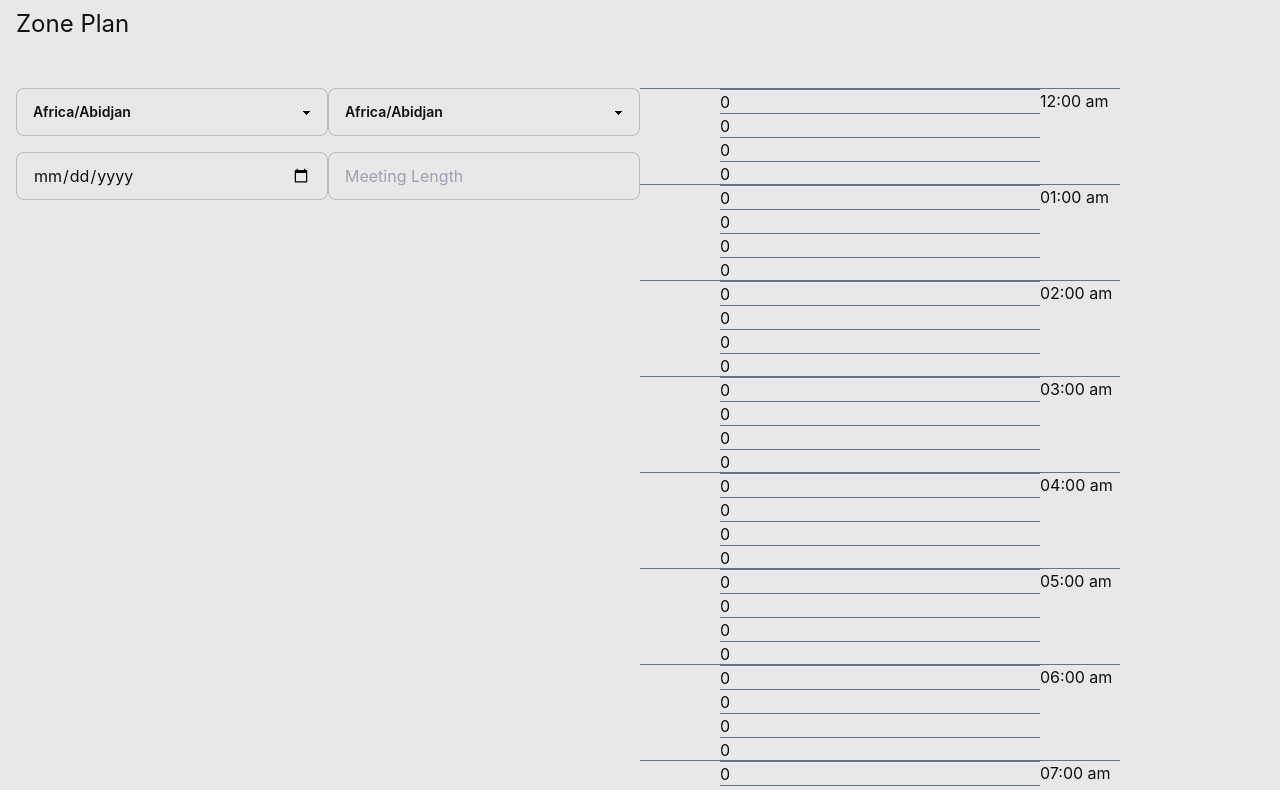
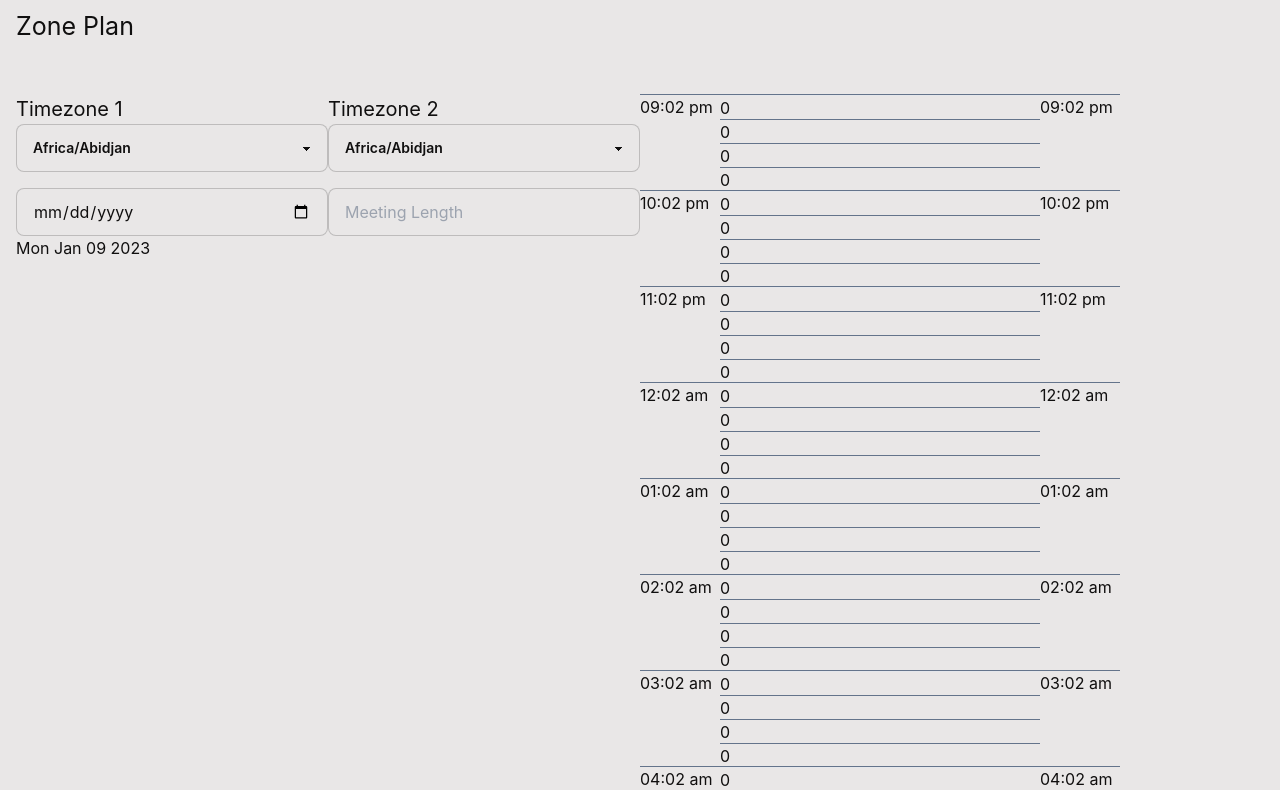
Before and after one commit to TimChinenov/global-calendar, a React (Create React App) app: page / in a window 1280 px wide. Shown: the top 790 px of the page. Built offline with nearby package versions, Linux system fonts and the light colour scheme.

Commit message:
Added date state

```diff
--- a/public/index.html
+++ b/public/index.html
@@ -24,7 +24,7 @@
       work correctly both with client-side routing and a non-root public URL.
       Learn how to configure a non-root public URL by running `npm run build`.
     -->
-    <title>React App</title>
+    <title>ZonePlan</title>
   </head>
   <body>
     <noscript>You need to enable JavaScript to run this app.</noscript>
--- a/src/calendar-compare/calendar-compare.tsx
+++ b/src/calendar-compare/calendar-compare.tsx
@@ -11,8 +11,7 @@ export function CalendarCompare() {
     const [secondTimezone, setSecondTimezone] = useState<MomentZone | null>();
 
     const [meetingLength, setMeetingLength] = useState(0);
-
-    let date = new Date();
+    const [date, setDate] = useState(new Date());
 
     const timezones: string[] = moment.tz.names();
     const timezonesSelection: any[] = []
@@ -22,11 +21,14 @@ export function CalendarCompare() {
         )
     })
 
-    // 192,214,172
     return(
         <div className="grid grid-cols-2">
             <div className="grid-rows-4 pl-4">
-                <div className="pt-12 grid grid-cols-2 grid-gap-2 pb-4">
+                <div className="pt-12 grid grid-cols-2 grid-gap-2">
+                    <h3>Timezone 1</h3>
+                    <h3>Timezone 2</h3>
+                </div>
+                <div className="grid grid-cols-2 grid-gap-2 pb-4">
                     <select
                         className="select select-bordered w-full max-w-xs"
                         onChange={(event) => {
@@ -49,7 +51,8 @@ export function CalendarCompare() {
                     <div>
                         <input
                             type="date"
-                            className="input input-bordered w-full max-w-xs"/>
+                            className="input input-bordered w-full max-w-xs"
+                            onBlur={(event) => setDate(new Date(event.target.value))}/>
                     </div>
 
                     <div>
@@ -60,13 +63,13 @@ export function CalendarCompare() {
                             className="input input-bordered w-full max-w-xs" />
                     </div>
                 </div>
+                <p> { date.toDateString() } </p>
             </div>
 
             <div className="w-3/4 pt-12">
                 <Calendar
                     calendarId={1}
                     meeting={getMeeting(firstTimezone ?? null, meetingLength)}
-                    date={date}
                     timezone1={firstTimezone ?? null}
                     timezone2={secondTimezone ?? null} />
             </div>
--- a/src/calendar/calendar.tsx
+++ b/src/calendar/calendar.tsx
@@ -6,13 +6,11 @@ import { Meeting } from "../dtos/meeting";
 export default function Calendar({
         calendarId,
         meeting,
-        date,
         timezone1,
         timezone2,
     } : {
         calendarId: number,
         meeting: Meeting,
-        date: Date,
         timezone1: MomentZone | null,
         timezone2?: MomentZone | null}) {
 
@@ -20,20 +18,20 @@ export default function Calendar({
 
     let hourSections: any[] = []
 
-    let startTime: Moment = moment.tz(timezone1?.name ?? "")?.startOf("day")
+    let startTimeLocal: Moment = moment.tz()
+    let startTimeForeign: Moment = moment.tz()
 
-    if (timezone2) {
-        startTime = moment.tz(timezone2?.name ?? "")?.startOf("day")
+    if (timezone1 && timezone2) {
+        startTimeLocal = moment.tz(timezone1.name)?.startOf("day")
+        startTimeForeign = startTimeLocal?.clone().tz(timezone2.name)
     }
-
-    let convertedStartTime: Moment = startTime?.tz(timezone1?.name ?? "") ?? null;
 
     for(var count = 0; count < 25; count++) {
         const currentCount = count * 10
         hourSections.push(
             <div key={`${calendarId}-${count}`} className="grid grid-cols-6">
                 <div className="col-span-1 border-t-[1px] border-t-slate-500 border-b-slate-500">
-                    { count == 0 ? convertedStartTime?.format("hh:mm a") : incrementToTime(convertedStartTime)  }
+                    { count == 0 ? startTimeLocal?.format("hh:mm a") : incrementToTime(startTimeLocal)  }
                 </div>
                 <div className="
                     col-span-4
@@ -41,15 +39,12 @@ export default function Calendar({
                     h-24
                     border-t-[1px] border-t-slate-500 border-b-slate-500">
                     <div
-                        className="relative h-6 border-t-[1px] border-t-slate-500 border-b-slate-500 hover:border-t-[#df9896] border-t-[1px]"
+                        className="relative h-6 border-b-slate-500 hover:border-t-[#df9896] border-t-[1px]"
                         onClick={() => {
                             setBoxStart(currentCount + 2)
                         }}>
                             { (boxStart && boxStart == currentCount + 2) &&
-                                <div
-                                    className="w-3/4 bg-[#9fba86] absolute z-10 rounded mx-6"
-                                    style={{height: `${24 * meeting.length}px`}}>
-                                </div>
+                                getMeetingBlock(meeting.length)
                             }
                     </div>
                     <div
@@ -58,10 +53,7 @@ export default function Calendar({
                             setBoxStart(currentCount + 4)
                         }}>
                             { (boxStart && boxStart == currentCount + 4) &&
-                                <div
-                                    className="w-3/4 bg-[#9fba86] absolute z-10 rounded mx-6"
-                                    style={{height: `${24 * meeting.length}px`}}>
-                                </div>
+                                getMeetingBlock(meeting.length)
                             }
                     </div>
                     <div
@@ -70,10 +62,7 @@ export default function Calendar({
                             setBoxStart(currentCount + 6)
                         }}>
                             { (boxStart && boxStart == currentCount + 6) &&
-                                <div
-                                    className="w-3/4 bg-[#9fba86] absolute z-10 rounded mx-6"
-                                    style={{height: `${24 * meeting.length}px`}}>
-                                </div>
+                                getMeetingBlock(meeting.length)
                             }
                     </div>
                     <div
@@ -82,15 +71,12 @@ export default function Calendar({
                             setBoxStart(currentCount + 8)
                         }}>
                             { (boxStart && boxStart == currentCount + 8) &&
-                                <div
-                                    className="w-3/4 bg-[#9fba86] absolute z-10 rounded mx-6"
-                                    style={{height: `${24 * meeting.length}px`}}>
-                                </div>
+                                getMeetingBlock(meeting.length)
                             }
                     </div>
                 </div>
                 <div className="col-span-1 border-t-[1px] border-t-slate-500 border-b-slate-500">
-                    { count == 0 ? startTime?.format("hh:mm a") : incrementToTime(startTime)  }
+                    { count == 0 ? startTimeForeign?.format("hh:mm a") : incrementToTime(startTimeForeign)  }
                 </div>
             </div>
         )
@@ -98,9 +84,30 @@ export default function Calendar({
 
     return (
         <div className="h-full w-full ">
+            <div className="grid grid-cols-2">
+                <div>
+                    { parseTimezoneName(timezone1?.name ?? "")}
+                </div>
+                <div className="text-right">
+                    { parseTimezoneName(timezone2?.name ?? "")}
+                </div>
+            </div>
             <div className="h-full w-full border-b-[1px]">
                 { hourSections }
             </div>
+        </div>
+    )
+}
+
+function getMeetingBlock(meetingLength: number) {
+    return (
+        <div
+            className="w-full bg-[#9fba86] absolute z-10 rounded"
+            style={{height: `${24 * meetingLength}px`}}>
+                <div className="grid grid-cols-2">
+                    <p className="text-sm">From {"12:00 AM"} to {"2:00 PM"}</p>
+                    <p className="text-sm">From {"12:00 AM"} to {"2:00 PM"}</p>
+                </div>
         </div>
     )
 }
@@ -110,3 +117,7 @@ function incrementToTime(startTime: Moment): string {
 
     return startTime?.format("hh:mm a")
 }
+
+function parseTimezoneName(name: string): string {
+    return name.replaceAll("_", " ")
+}
--- a/tailwind.config.js
+++ b/tailwind.config.js
@@ -1,6 +1,15 @@
 module.exports = {
     content: ['./src/**/*.{html,tsx}'],
     theme: {
+        fontSize: {
+          sm: '0.1rem',
+          base: '1rem',
+          xl: '1.25rem',
+          '2xl': '1.563rem',
+          '3xl': '1.953rem',
+          '4xl': '2.441rem',
+          '5xl': '3.052rem',
+        }
     },
     plugins: [
         require('daisyui')
```
Also changed, not shown: 1 other file (tests, documents, lock files or other folders).
